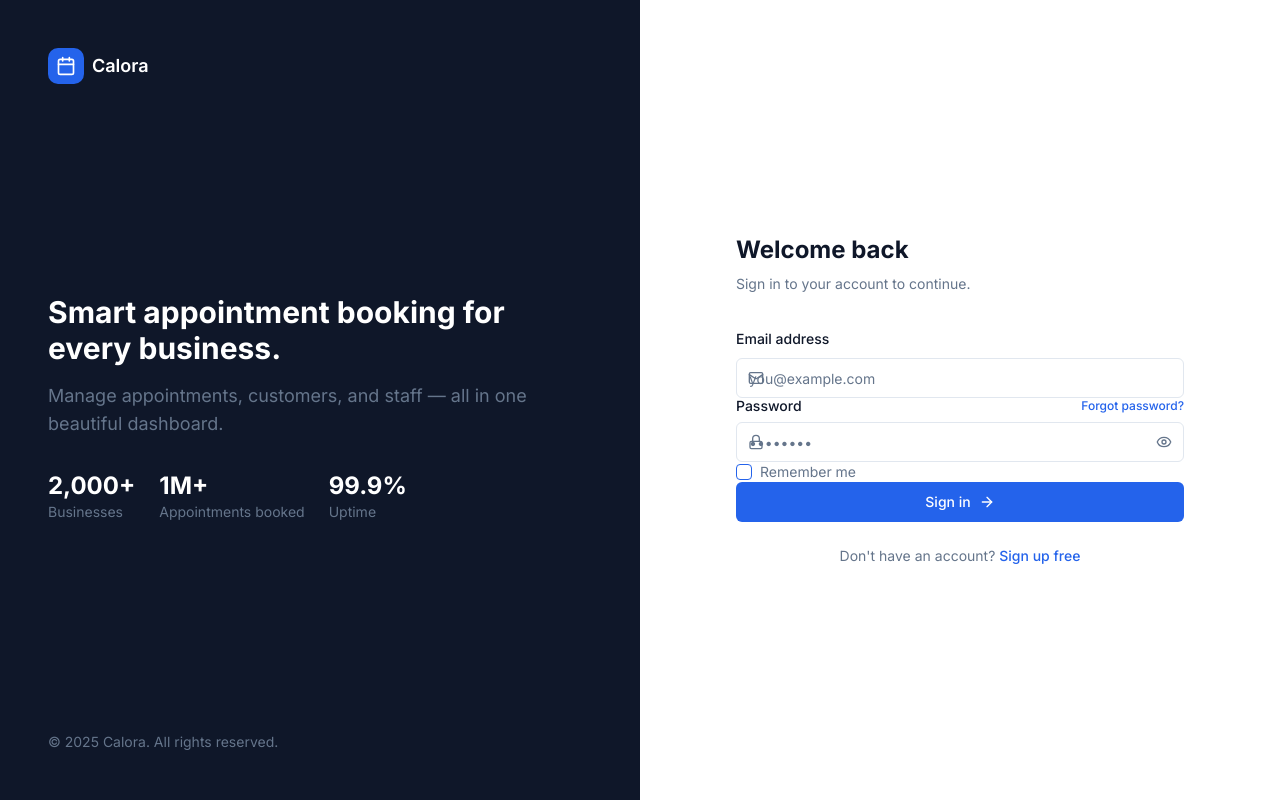
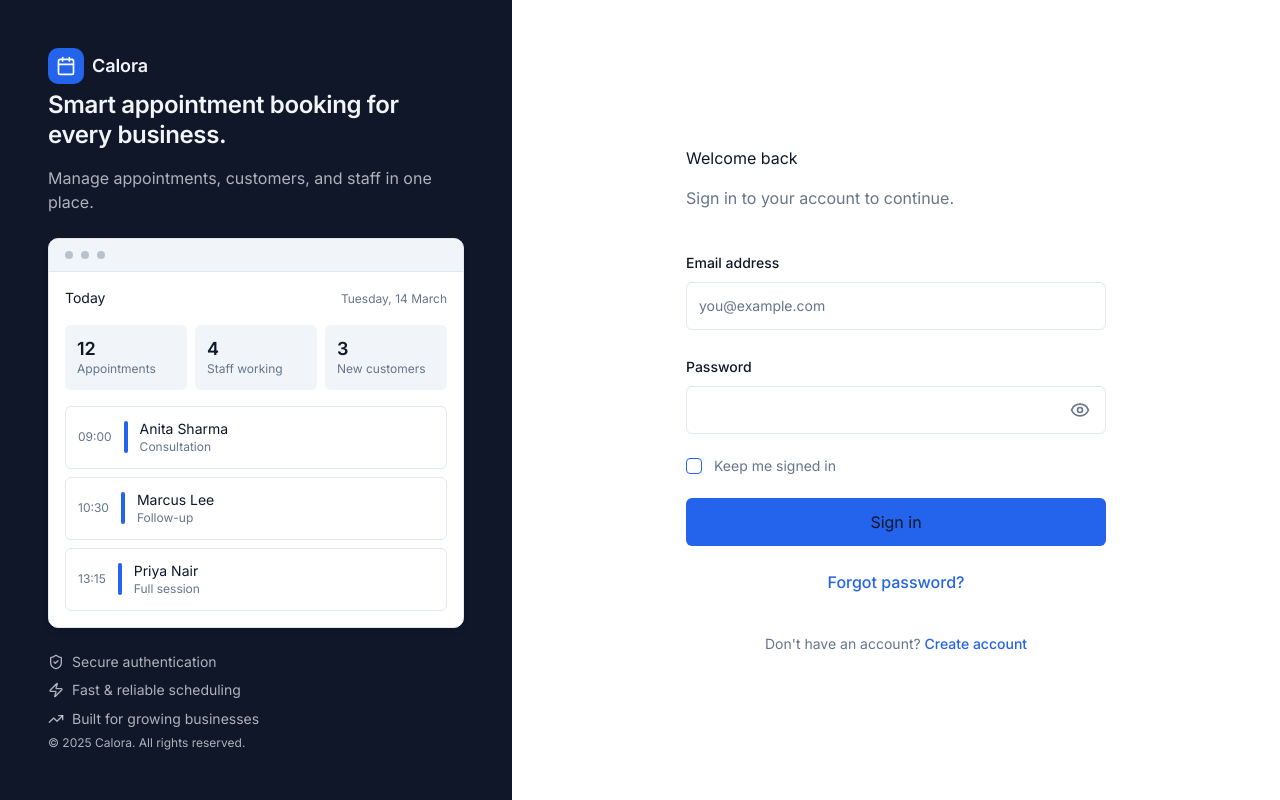
Before and after one commit to Tejchaute/Calora, a Next.js app: page /login in a window 1280 px wide. Built offline with nearby package versions, Linux system fonts and the light colour scheme; no server answers.

Commit message:
Align login page and auth shell with design system specs
Co-Authored-By: Tej Chaute <tejchaute33@gmail.com>

```diff
--- a/components/layout/auth-shell.tsx
+++ b/components/layout/auth-shell.tsx
@@ -1,43 +1,117 @@
-import { Calendar } from 'lucide-react';
+import { Calendar, ShieldCheck, Zap, TrendingUp } from 'lucide-react';
+
+const TRUST_PRINCIPLES = [
+  { icon: ShieldCheck, label: 'Secure authentication' },
+  { icon: Zap, label: 'Fast & reliable scheduling' },
+  { icon: TrendingUp, label: 'Built for growing businesses' },
+];
+
+const PREVIEW_APPOINTMENTS = [
+  { time: '09:00', name: 'Anita Sharma', service: 'Consultation' },
+  { time: '10:30', name: 'Marcus Lee', service: 'Follow-up' },
+  { time: '13:15', name: 'Priya Nair', service: 'Full session' },
+];
+
+function DashboardPreview() {
+  return (
+    <div
+      aria-hidden="true"
+      className="overflow-hidden rounded-lg border border-border bg-card shadow-elevation-3"
+    >
+      <div className="flex items-center gap-2 border-b border-border bg-muted px-4 py-3">
+        <span className="h-2 w-2 rounded-full bg-muted-foreground/40" />
+        <span className="h-2 w-2 rounded-full bg-muted-foreground/40" />
+        <span className="h-2 w-2 rounded-full bg-muted-foreground/40" />
+      </div>
+
+      <div className="space-y-4 p-4">
+        <div className="flex items-baseline justify-between">
+          <p className="text-small font-medium text-card-foreground">Today</p>
+          <p className="text-caption text-muted-foreground">Tuesday, 14 March</p>
+        </div>
+
+        <div className="grid grid-cols-3 gap-2">
+          <div className="rounded-md bg-muted p-3">
+            <p className="text-h5 text-card-foreground">12</p>
+            <p className="text-caption text-muted-foreground">Appointments</p>
+          </div>
+          <div className="rounded-md bg-muted p-3">
+            <p className="text-h5 text-card-foreground">4</p>
+            <p className="text-caption text-muted-foreground">Staff working</p>
+          </div>
+          <div className="rounded-md bg-muted p-3">
+            <p className="text-h5 text-card-foreground">3</p>
+            <p className="text-caption text-muted-foreground">New customers</p>
+          </div>
+        </div>
+
+        <div className="space-y-2">
+          {PREVIEW_APPOINTMENTS.map((appointment) => (
+            <div
+              key={appointment.time}
+              className="flex items-center gap-3 rounded-md border border-border p-3"
+            >
+              <span className="text-caption font-medium text-muted-foreground">
+                {appointment.time}
+              </span>
+              <span className="h-8 w-1 rounded-full bg-primary" />
+              <span className="flex-1">
+                <span className="block text-small font-medium text-card-foreground">
+                  {appointment.name}
+                </span>
+                <span className="block text-caption text-muted-foreground">
+                  {appointment.service}
+                </span>
+              </span>
+            </div>
+          ))}
+        </div>
+      </div>
+    </div>
+  );
+}
 
 export function AuthShell({ children }: { children: React.ReactNode }) {
   return (
     <div className="flex min-h-screen">
-      <div className="relative hidden w-1/2 flex-col justify-between bg-sidebar p-12 lg:flex">
+      <aside className="hidden flex-col justify-between bg-sidebar p-8 lg:flex lg:w-2/5 xl:p-12">
         <div className="flex items-center gap-2">
           <div className="flex h-9 w-9 items-center justify-center rounded-lg bg-primary">
-            <Calendar className="h-5 w-5 text-white" />
+            <Calendar className="h-5 w-5 text-primary-foreground" />
           </div>
-          <span className="text-lg font-semibold text-white">Calora</span>
+          <span className="text-h5 text-sidebar-foreground">Calora</span>
         </div>
-        <div>
-          <h2 className="text-3xl font-bold text-white">
-            Smart appointment booking for every business.
-          </h2>
-          <p className="mt-4 text-lg text-muted-foreground">
-            Manage appointments, customers, and staff — all in one beautiful dashboard.
-          </p>
-          <div className="mt-8 flex items-center gap-6">
-            <div>
-              <div className="text-2xl font-bold text-white">2,000+</div>
-              <div className="text-sm text-muted-foreground">Businesses</div>
-            </div>
-            <div>
-              <div className="text-2xl font-bold text-white">1M+</div>
-              <div className="text-sm text-muted-foreground">Appointments booked</div>
-            </div>
-            <div>
-              <div className="text-2xl font-bold text-white">99.9%</div>
-              <div className="text-sm text-muted-foreground">Uptime</div>
-            </div>
+
+        <div className="space-y-6">
+          <div className="space-y-4">
+            <p className="text-h3 text-sidebar-foreground">
+              Smart appointment booking for every business.
+            </p>
+            <p className="text-body text-sidebar-foreground/70">
+              Manage appointments, customers, and staff in one place.
+            </p>
           </div>
+
+          <DashboardPreview />
+
+          <ul className="space-y-2">
+            {TRUST_PRINCIPLES.map(({ icon: Icon, label }) => (
+              <li key={label} className="flex items-center gap-2">
+                <Icon className="h-4 w-4 shrink-0 text-sidebar-foreground/70" />
+                <span className="text-small text-sidebar-foreground/70">{label}</span>
+              </li>
+            ))}
+          </ul>
         </div>
-        <p className="text-sm text-muted-foreground">© 2025 Calora. All rights reserved.</p>
-      </div>
 
-      <div className="flex w-full items-center justify-center bg-background p-6 lg:w-1/2 lg:p-12">
-        <div className="w-full max-w-md">{children}</div>
-      </div>
+        <p className="text-caption text-sidebar-foreground/70">
+          © 2025 Calora. All rights reserved.
+        </p>
+      </aside>
+
+      <main className="flex w-full items-center justify-center bg-background p-6 lg:w-3/5 lg:p-12">
+        <div className="w-full max-w-[420px]">{children}</div>
+      </main>
     </div>
   );
 }
--- a/features/auth/components/login-page.tsx
+++ b/features/auth/components/login-page.tsx
@@ -3,7 +3,7 @@
 import { useState } from 'react';
 import Link from 'next/link';
 import { useRouter, useSearchParams } from 'next/navigation';
-import { Mail, Lock, Eye, EyeOff, ArrowRight, Calendar } from 'lucide-react';
+import { Eye, EyeOff, Calendar } from 'lucide-react';
 import { useForm } from 'react-hook-form';
 import { zodResolver } from '@hookform/resolvers/zod';
 import { z } from 'zod';
@@ -41,8 +41,11 @@ export function LoginPage() {
 
   const form = useForm<LoginValues>({
     resolver: zodResolver(loginSchema),
+    mode: 'onTouched',
     defaultValues: { email: '', password: '', remember: false },
   });
+
+  const isSubmitting = form.formState.isSubmitting;
 
   const onSubmit = async (values: LoginValues) => {
     setAuthError(null);
@@ -62,20 +65,24 @@ export function LoginPage() {
         <div className="flex h-9 w-9 items-center justify-center rounded-lg bg-primary">
           <Calendar className="h-5 w-5 text-primary-foreground" />
         </div>
-        <span className="text-lg font-semibold text-foreground">Calora</span>
+        <span className="text-h5 text-foreground">Calora</span>
       </div>
 
-      <h1 className="text-2xl font-bold text-foreground">Welcome back</h1>
-      <p className="mt-2 text-sm text-muted-foreground">Sign in to your account to continue.</p>
+      <h1 className="text-h2 text-foreground">Welcome back</h1>
+      <p className="mt-4 text-body text-muted-foreground">
+        Sign in to your account to continue.
+      </p>
 
+      <div aria-live="polite">
         {authError && (
-        <div className="mt-4">
+          <div className="mt-6">
             <InlineAlert variant="error">{authError}</InlineAlert>
           </div>
         )}
+      </div>
 
       <Form {...form}>
-        <form onSubmit={form.handleSubmit(onSubmit)} className="mt-8 space-y-5">
+        <form onSubmit={form.handleSubmit(onSubmit)} className="mt-10 space-y-6" noValidate>
           <FormField
             control={form.control}
             name="email"
@@ -83,17 +90,14 @@ export function LoginPage() {
               <FormItem>
                 <FormLabel>Email address</FormLabel>
                 <FormControl>
-                  <div className="relative">
-                    <Mail className="absolute left-3 top-1/2 h-4 w-4 -translate-y-1/2 text-muted-foreground" />
                   <Input
                     {...field}
                     type="email"
+                    inputMode="email"
                     placeholder="you@example.com"
-                      className="pl-10"
+                    className="h-12 transition-fast"
                     autoComplete="email"
-                      aria-describedby={undefined}
                   />
-                  </div>
                 </FormControl>
                 <FormMessage />
               </FormItem>
@@ -105,36 +109,26 @@ export function LoginPage() {
             name="password"
             render={({ field }) => (
               <FormItem>
-                <div className="flex items-center justify-between">
                 <FormLabel>Password</FormLabel>
-                  <Link
-                    href={AUTH_ROUTES.forgotPassword}
-                    className="text-xs font-medium text-primary hover:text-primary"
-                  >
-                    Forgot password?
-                  </Link>
-                </div>
+                <div className="relative">
                   <FormControl>
-                  <div className="relative">
-                    <Lock className="absolute left-3 top-1/2 h-4 w-4 -translate-y-1/2 text-muted-foreground" />
                     <Input
                       {...field}
                       type={showPassword ? 'text' : 'password'}
-                      placeholder="••••••••"
-                      className="pl-10 pr-10"
+                      className="h-12 pr-12 transition-fast"
                       autoComplete="current-password"
-                      aria-describedby={undefined}
                     />
+                  </FormControl>
                   <button
                     type="button"
                     onClick={() => setShowPassword((v) => !v)}
-                      className="absolute right-3 top-1/2 -translate-y-1/2 text-muted-foreground hover:text-foreground focus-visible:outline-none focus-visible:ring-2 focus-visible:ring-ring rounded"
+                    className="absolute right-1 top-1/2 flex h-11 w-11 -translate-y-1/2 items-center justify-center rounded-md text-muted-foreground transition-fast hover:text-foreground focus-visible:outline-none focus-visible:ring-2 focus-visible:ring-ring"
                     aria-label={showPassword ? 'Hide password' : 'Show password'}
+                    aria-pressed={showPassword}
                   >
-                      {showPassword ? <EyeOff className="h-4 w-4" /> : <Eye className="h-4 w-4" />}
+                    {showPassword ? <EyeOff className="h-5 w-5" /> : <Eye className="h-5 w-5" />}
                   </button>
                 </div>
-                </FormControl>
                 <FormMessage />
               </FormItem>
             )}
@@ -144,32 +138,43 @@ export function LoginPage() {
             control={form.control}
             name="remember"
             render={({ field }) => (
-              <FormItem className="flex flex-row items-center gap-2 space-y-0">
+              <FormItem className="flex flex-row items-center gap-3 space-y-0">
                 <FormControl>
-                  <Checkbox
-                    checked={field.value}
-                    onCheckedChange={field.onChange}
-                    aria-label="Remember me"
-                  />
+                  <Checkbox checked={field.value} onCheckedChange={field.onChange} />
                 </FormControl>
-                <FormLabel className="text-sm font-normal text-muted-foreground">
-                  Remember me
+                <FormLabel className="text-small font-normal text-muted-foreground">
+                  Keep me signed in
                 </FormLabel>
               </FormItem>
             )}
           />
 
-          <LoadingButton type="submit" className="w-full" loading={form.formState.isSubmitting}>
-            Sign in
-            {!form.formState.isSubmitting && <ArrowRight className="ml-2 h-4 w-4" />}
+          <LoadingButton
+            type="submit"
+            className="h-12 w-full text-body font-medium transition-fast"
+            loading={isSubmitting}
+          >
+            {isSubmitting ? 'Signing in…' : 'Sign in'}
           </LoadingButton>
         </form>
       </Form>
 
-      <p className="mt-6 text-center text-sm text-muted-foreground">
+      <p className="mt-6 text-center text-body">
+        <Link
+          href={AUTH_ROUTES.forgotPassword}
+          className="font-medium text-primary transition-fast hover:underline"
+        >
+          Forgot password?
+        </Link>
+      </p>
+
+      <p className="mt-10 text-center text-small text-muted-foreground">
         {"Don't have an account? "}
-        <Link href={AUTH_ROUTES.register} className="font-medium text-primary hover:text-primary">
-          Sign up free
+        <Link
+          href={AUTH_ROUTES.register}
+          className="font-medium text-primary transition-fast hover:underline"
+        >
+          Create account
         </Link>
       </p>
     </div>
```
Lines whose indentation alone changed are shown as unchanged.
